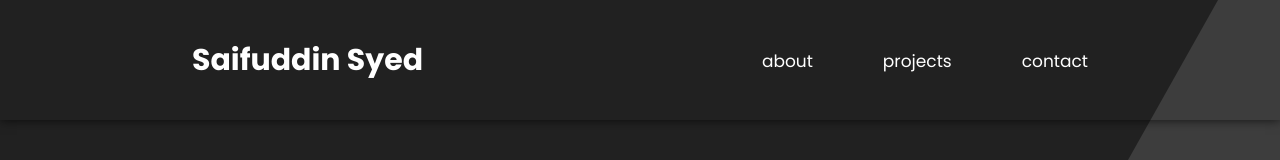
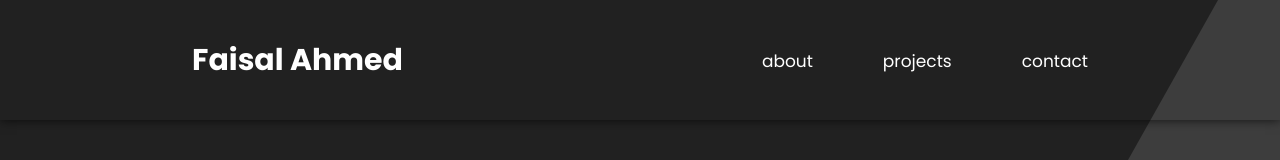
Before and after one commit to ahmedshaikh0599/prodigyinfotech, a plain HTML site: page PRODIGY_WD_04/html/index.html in a window 1280 px wide. Shown: the top 160 px of the page. Drawn offline with Linux system fonts and the light colour scheme.

Commit message:
Update index.html

```diff
--- a/PRODIGY_WD_04/html/index.html
+++ b/PRODIGY_WD_04/html/index.html
@@ -752,7 +752,7 @@ header nav .burger:hover i {
   <div class="shape"></div>
   <header>
     <nav>
-      <h1>Saifuddin Syed</h1>
+      <h1>Faisal Ahmed</h1>
       <div class="burger">
         <i class="fa-solid fa-bars"></i>
       </div>
```
